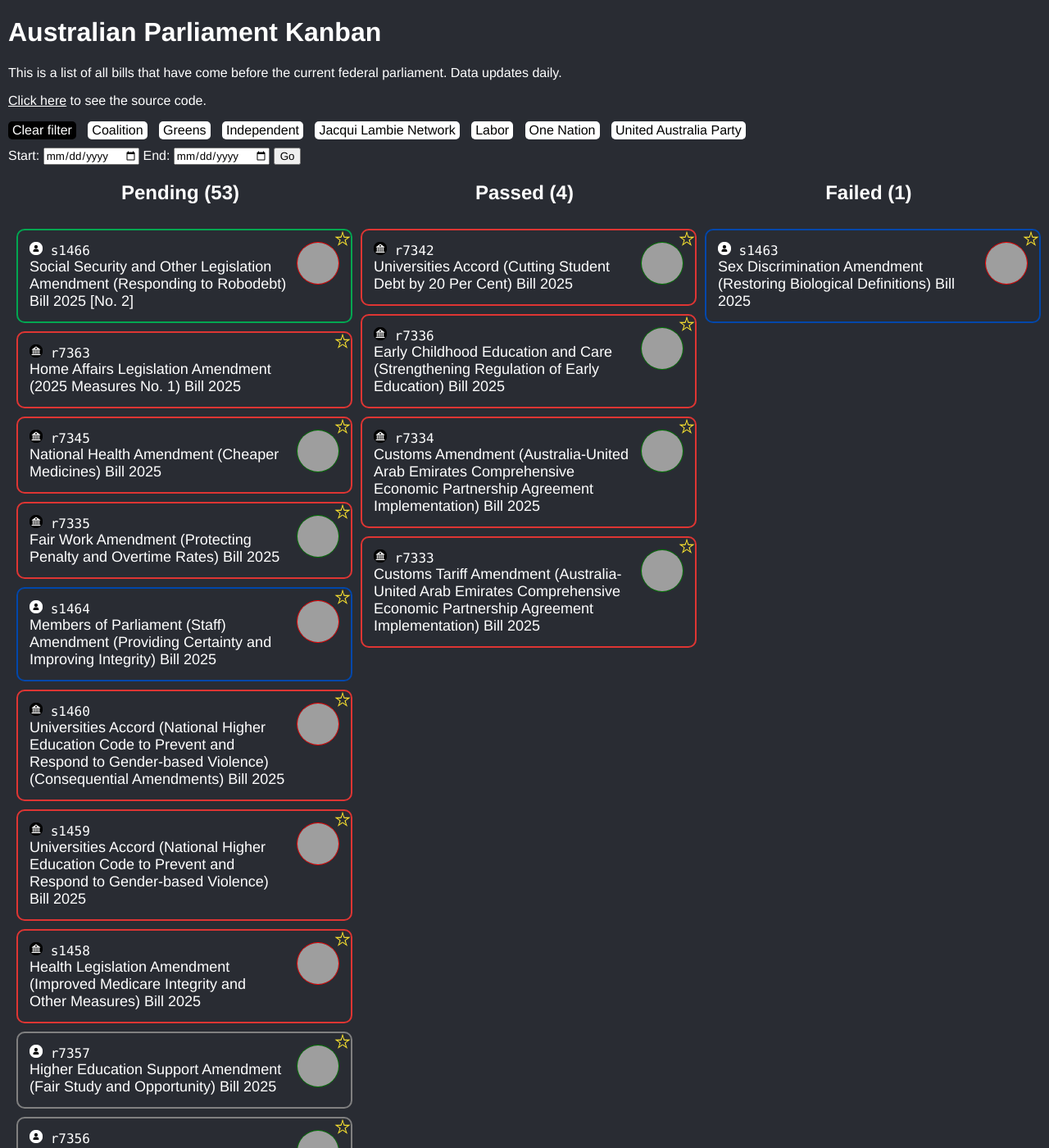
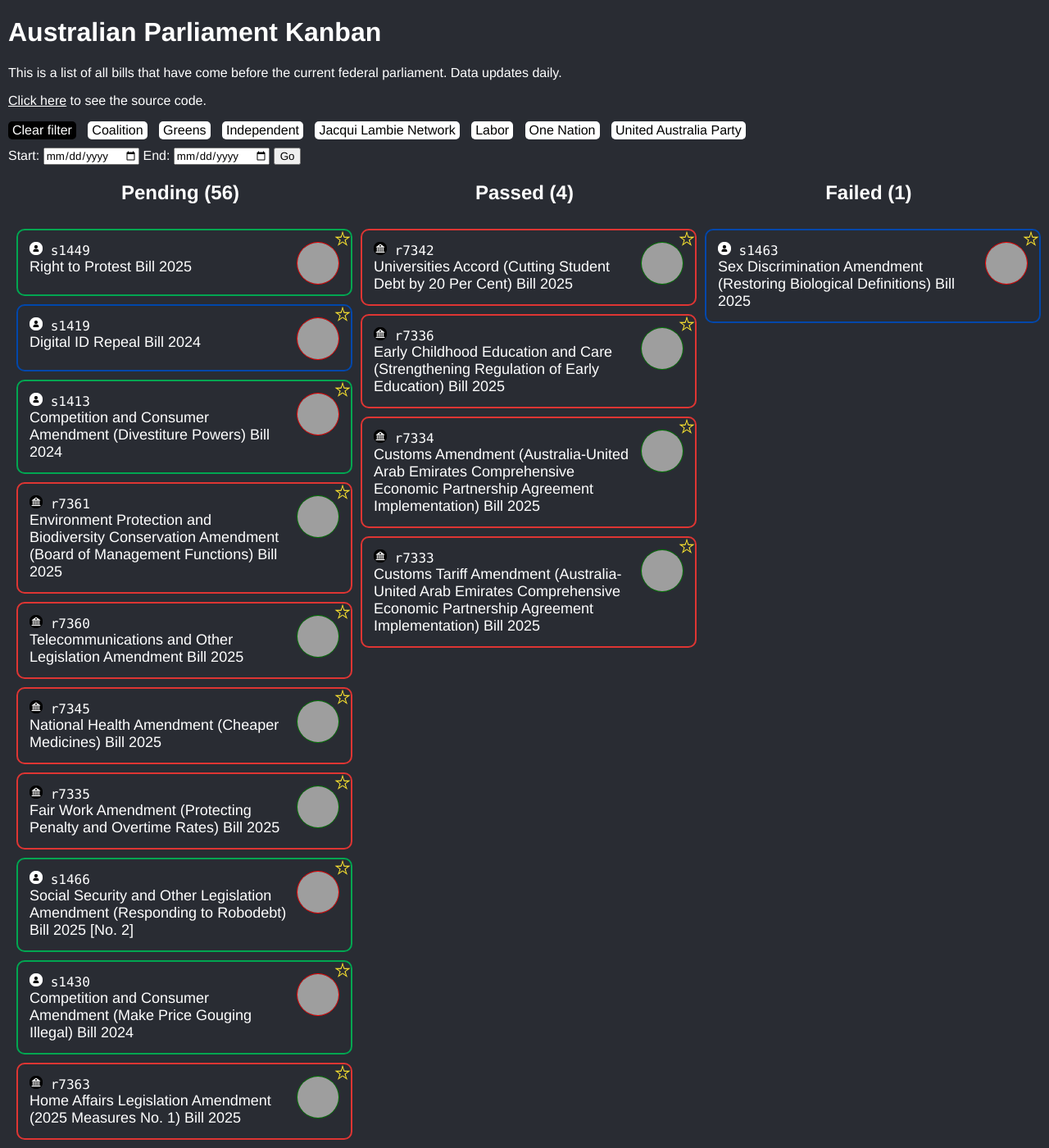
Before and after one commit to Coedice/parliament-kanban, a Jekyll site: the page built from index.html, in a window 1280 px wide and 1400 px high. Shown: the whole window at 82% size. Built offline with Jekyll 4.4.1, drawn with Linux system fonts in a browser that asks for light colours; some of the changed text lies outside the part shown; grey boxes are pictures that could not be loaded.

Commit message:
Update bill data

```diff
--- a/_data/bills.yml
+++ b/_data/bills.yml
@@ -33,7 +33,7 @@ pending:
     minister_id: "10543"
     minister_division: "Kingston"
     pdf_url: "https://parlinfo.aph.gov.au/parlInfo/download/legislation/bills/r7335_third-reps/toc_pdf/25030b01.pdf;fileType=application%2Fpdf"
-    last_updated: 2025-08-26
+    last_updated: 2025-08-27
     second_reading_hansard_url: "https://parlinfo.aph.gov.au/parlInfo/search/display/display.w3p;query=Id%3A%22chamber%2Fhansardr%2F28811%2F0012%22"
   - bill_id: "r7338"
     title: "Australian Security Intelligence Organisation Amendment Bill (No. 1) 2025"
@@ -123,7 +123,7 @@ pending:
     minister_id: "10982"
     minister_division: "Hawke"
     pdf_url: "https://parlinfo.aph.gov.au/parlInfo/download/legislation/bills/r7343_first-reps/toc_pdf/25042b01.pdf;fileType=application%2Fpdf"
-    last_updated: 2025-07-31
+    last_updated: 2025-08-26
     second_reading_hansard_url: "https://parlinfo.aph.gov.au/parlInfo/search/display/display.w3p;query=Id%3A%22chamber%2Fhansardr%2F28811%2F0020%22"
   - bill_id: "r7344"
     title: "Aged Care (Accommodation Payment Security) Levy Amendment Bill 2025"
@@ -141,7 +141,7 @@ pending:
     minister_id: "10982"
     minister_division: "Hawke"
     pdf_url: "https://parlinfo.aph.gov.au/parlInfo/download/legislation/bills/r7344_first-reps/toc_pdf/25043b01.pdf;fileType=application%2Fpdf"
-    last_updated: 2025-07-31
+    last_updated: 2025-08-26
     second_reading_hansard_url: "https://parlinfo.aph.gov.au/parlInfo/search/display/display.w3p;query=Id%3A%22chamber%2Fhansardr%2F28811%2F0024%22"
   - bill_id: "r7345"
     title: "National Health Amendment (Cheaper Medicines) Bill 2025"
@@ -159,7 +159,7 @@ pending:
     minister_id: "10086"
     minister_division: "Hindmarsh"
     pdf_url: "https://parlinfo.aph.gov.au/parlInfo/download/legislation/bills/r7345_first-reps/toc_pdf/25044b01.pdf;fileType=application%2Fpdf"
-    last_updated: 2025-08-26
+    last_updated: 2025-08-27
     second_reading_hansard_url: "https://parlinfo.aph.gov.au/parlInfo/search/display/display.w3p;query=Id%3A%22chamber%2Fhansardr%2F28814%2F0009%22"
   - bill_id: "r7346"
     title: "Repeal Net Zero Bill 2025"
@@ -377,6 +377,42 @@ pending:
     pdf_url: "https://parlinfo.aph.gov.au/parlInfo/download/legislation/bills/r7357_first-reps/toc_pdf/25056b01.pdf;fileType=application%2Fpdf"
     last_updated: 2025-08-25
     second_reading_hansard_url: "https://parlinfo.aph.gov.au/parlInfo/search/display/display.w3p;query=Id%3A%22chamber%2Fhansardr%2F28830%2F0192%22"
+  - bill_id: "r7360"
+    title: "Telecommunications and Other Legislation Amendment Bill 2025"
+    status: "Before Reps"
+    type: "Government"
+    portfolio: "Home Affairs"
+    originating_house: "House of Representatives"
+    summary: null
+    sponsor_name: null
+    sponsor_party: null
+    sponsor_id: null
+    sponsor_division: null
+    minister_name: "Tony Burke"
+    minister_party: "Labor"
+    minister_id: "10081"
+    minister_division: "Watson"
+    pdf_url: "https://parlinfo.aph.gov.au/parlInfo/download/legislation/bills/r7360_first-reps/toc_pdf/25060b01.pdf;fileType=application%2Fpdf"
+    last_updated: 2025-08-27
+    second_reading_hansard_url: "https://parlinfo.aph.gov.au/parlInfo/search/display/display.w3p;query=Id%3A%22chamber%2Fhansardr%2F28836%2F0014%22"
+  - bill_id: "r7361"
+    title: "Environment Protection and Biodiversity Conservation Amendment (Board of Management Functions) Bill 2025"
+    status: "Before Reps"
+    type: "Government"
+    portfolio: "Climate Change, Energy, the Environment and Water"
+    originating_house: "House of Representatives"
+    summary: null
+    sponsor_name: null
+    sponsor_party: null
+    sponsor_id: null
+    sponsor_division: null
+    minister_name: "Josh Wilson"
+    minister_party: "Labor"
+    minister_id: "10893"
+    minister_division: "Fremantle"
+    pdf_url: "https://parlinfo.aph.gov.au/parlInfo/download/legislation/bills/r7361_first-reps/toc_pdf/25058b01.pdf;fileType=application%2Fpdf"
+    last_updated: 2025-08-27
+    second_reading_hansard_url: "https://parlinfo.aph.gov.au/parlInfo/search/display/display.w3p;query=Id%3A%22chamber%2Fhansardr%2F28836%2F0018%22"
   - bill_id: "r7363"
     title: "Home Affairs Legislation Amendment (2025 Measures No. 1) Bill 2025"
     status: "Before Reps"
@@ -388,13 +424,13 @@ pending:
     sponsor_party: null
     sponsor_id: null
     sponsor_division: null
-    minister_name: null
+    minister_name: "Tony Burke"
     minister_party: "Labor"
-    minister_id: null
-    minister_division: null
+    minister_id: "10081"
+    minister_division: "Watson"
     pdf_url: "https://parlinfo.aph.gov.au/parlInfo/download/legislation/bills/r7363_first-reps/toc_pdf/25061b01.pdf;fileType=application%2Fpdf"
     last_updated: 2025-08-26
-    second_reading_hansard_url: null
+    second_reading_hansard_url: "https://parlinfo.aph.gov.au/parlInfo/search/display/display.w3p;query=Id%3A%22chamber%2Fhansardr%2F28833%2F0005%22"
   - bill_id: "s1174"
     title: "Broadcasting Services Amendment (Audio Description) Bill 2019"
     status: "Before Senate"
@@ -521,6 +557,24 @@ pending:
     pdf_url: "https://parlinfo.aph.gov.au/parlInfo/download/legislation/bills/s1389_first-senate/toc_pdf/23S2620.pdf;fileType=application%2Fpdf"
     last_updated: 2025-07-23
     second_reading_hansard_url: "https://parlinfo.aph.gov.au/parlInfo/search/display/display.w3p;query=Id%3A%22chamber%2Fhansards%2F27124%2F0171%22"
+  - bill_id: "s1413"
+    title: "Competition and Consumer Amendment (Divestiture Powers) Bill 2024"
+    status: "Before Senate"
+    type: "Private"
+    portfolio: null
+    originating_house: "Senate"
+    summary: "Amends the Competition and Consumer Act 2010 to enable the Court, following an application by the Australian Competition and Consumer Commission, to give directions for the purpose of securing a reduction in a corporation’s power in, or share of, the market."
+    sponsor_name: "Nick Mckim"
+    sponsor_party: "Greens"
+    sponsor_id: "10841"
+    sponsor_division: "Tasmania"
+    minister_name: null
+    minister_party: null
+    minister_id: null
+    minister_division: null
+    pdf_url: "https://parlinfo.aph.gov.au/parlInfo/download/legislation/bills/s1413_first-senate/toc_pdf/24S0620.pdf;fileType=application%2Fpdf"
+    last_updated: 2025-08-27
+    second_reading_hansard_url: "https://parlinfo.aph.gov.au/parlInfo/search/display/display.w3p;query=Id%3A%22chamber%2Fhansards%2F27581%2F0158%22"
   - bill_id: "s1416"
     title: "National Housing and Homelessness Plan Bill 2024"
     status: "Before Senate"
@@ -539,6 +593,24 @@ pending:
     pdf_url: "https://parlinfo.aph.gov.au/parlInfo/download/legislation/bills/s1416_first-senate/toc_pdf/24S1120.pdf;fileType=application%2Fpdf"
     last_updated: 2025-07-23
     second_reading_hansard_url: "https://parlinfo.aph.gov.au/parlInfo/search/display/display.w3p;query=Id%3A%22chamber%2Fhansards%2F27644%2F0100%22"
+  - bill_id: "s1419"
+    title: "Digital ID Repeal Bill 2024"
+    status: "Before Senate"
+    type: "Private"
+    portfolio: null
+    originating_house: "Senate"
+    summary: "Repeals the Digital ID Act 2024 and Digital ID (Transitional and Consequential Provisions) Act 2024. Also makes consequential amendments to 6 Acts."
+    sponsor_name: "Alex Antic"
+    sponsor_party: "Liberal"
+    sponsor_id: "10954"
+    sponsor_division: "SA"
+    minister_name: null
+    minister_party: null
+    minister_id: null
+    minister_division: null
+    pdf_url: "https://parlinfo.aph.gov.au/parlInfo/download/legislation/bills/s1419_first-senate/toc_pdf/24S1220.pdf;fileType=application%2Fpdf"
+    last_updated: 2025-08-27
+    second_reading_hansard_url: "https://parlinfo.aph.gov.au/parlInfo/search/display/display.w3p;query=Id%3A%22chamber%2Fhansards%2F27645%2F0232%22"
   - bill_id: "s1427"
     title: "Housing Investment Probity Bill 2024"
     status: "Before Senate"
@@ -557,6 +629,24 @@ pending:
     pdf_url: "https://parlinfo.aph.gov.au/parlInfo/download/legislation/bills/s1427_first-senate/toc_pdf/24S1720.pdf;fileType=application%2Fpdf"
     last_updated: 2025-07-30
     second_reading_hansard_url: "https://parlinfo.aph.gov.au/parlInfo/search/display/display.w3p;query=Id%3A%22chamber%2Fhansards%2F28060%2F0198%22"
+  - bill_id: "s1430"
+    title: "Competition and Consumer Amendment (Make Price Gouging Illegal) Bill 2024"
+    status: "Before Senate"
+    type: "Private"
+    portfolio: null
+    originating_house: "Senate"
+    summary: "Amends the Competition and Consumer Act 2010 to prohibit a corporation with substantial market power from engaging in conduct that results in, or is likely to result in, an excessive price being charged for a good or service."
+    sponsor_name: "Nick Mckim"
+    sponsor_party: "Greens"
+    sponsor_id: "10841"
+    sponsor_division: "Tasmania"
+    minister_name: null
+    minister_party: null
+    minister_id: null
+    minister_division: null
+    pdf_url: "https://parlinfo.aph.gov.au/parlInfo/download/legislation/bills/s1430_first-senate/toc_pdf/24S2020.pdf;fileType=application%2Fpdf"
+    last_updated: 2025-08-26
+    second_reading_hansard_url: "https://parlinfo.aph.gov.au/parlInfo/search/display/display.w3p;query=Id%3A%22chamber%2Fhansards%2F28046%2F0126%22"
   - bill_id: "s1432"
     title: "Interactive Gambling Amendment (Ban Gambling Ads) Bill 2024"
     status: "Before Senate"
@@ -735,7 +825,7 @@ pending:
     minister_id: null
     minister_division: null
     pdf_url: "https://parlinfo.aph.gov.au/parlInfo/download/legislation/bills/s1449_first-senate/toc_pdf/25S0920.pdf;fileType=application%2Fpdf"
-    last_updated: 2025-07-23
+    last_updated: 2025-08-27
     second_reading_hansard_url: "https://parlinfo.aph.gov.au/parlInfo/search/display/display.w3p;query=Id%3A%22chamber%2Fhansards%2F28695%2F0077%22"
   - bill_id: "s1451"
     title: "Higher Education Support Amendment (End Dirty University Partnerships) Bill 2025"
@@ -827,42 +917,6 @@ pending:
     pdf_url: "https://parlinfo.aph.gov.au/parlInfo/download/legislation/bills/s1458_first-senate/toc_pdf/2503620.pdf;fileType=application%2Fpdf"
     last_updated: 2025-08-25
     second_reading_hansard_url: "https://parlinfo.aph.gov.au/parlInfo/search/display/display.w3p;query=Id%3A%22chamber%2Fhansards%2F28816%2F0165%22"
-  - bill_id: "s1459"
-    title: "Universities Accord (National Higher Education Code to Prevent and Respond to Gender-based Violence) Bill 2025"
-    status: "Before Reps"
-    type: "Government"
-    portfolio: "Education"
-    originating_house: "Senate"
-    summary: "Introduced with the Universities Accord (National Higher Education Code to Prevent and Respond to Gender-based Violence) (Consequential Amendments) Bill 2025, the bill provides for a National Higher Education Code to Prevent and Respond to Gender-based Violence which may impose certain requirements and standards on higher education providers in relation to gender-based violence."
-    sponsor_name: null
-    sponsor_party: null
-    sponsor_id: null
-    sponsor_division: null
-    minister_name: "Katy Gallagher"
-    minister_party: "Labor"
-    minister_id: "10838"
-    minister_division: "ACT"
-    pdf_url: "https://parlinfo.aph.gov.au/parlInfo/download/legislation/bills/s1459_first-senate/toc_pdf/2504020.pdf;fileType=application%2Fpdf"
-    last_updated: 2025-08-25
-    second_reading_hansard_url: "https://parlinfo.aph.gov.au/parlInfo/search/display/display.w3p;query=Id%3A%22chamber%2Fhansards%2F28816%2F0170%22"
-  - bill_id: "s1460"
-    title: "Universities Accord (National Higher Education Code to Prevent and Respond to Gender-based Violence) (Consequential Amendments) Bill 2025"
-    status: "Before Reps"
-    type: "Government"
-    portfolio: "Education"
-    originating_house: "Senate"
-    summary: "Introduced with the Universities Accord (National Higher Education Code to Prevent and Respond to Gender-based Violence) Bill 2025, the bill amends the Higher Education Support Act 2003 to make compliance with the National Higher Education Code to Prevent and Respond to Gender-based Violence a quality and accountability requirement for higher education providers approved under the Act."
-    sponsor_name: null
-    sponsor_party: null
-    sponsor_id: null
-    sponsor_division: null
-    minister_name: "Katy Gallagher"
-    minister_party: "Labor"
-    minister_id: "10838"
-    minister_division: "ACT"
-    pdf_url: "https://parlinfo.aph.gov.au/parlInfo/download/legislation/bills/s1460_first-senate/toc_pdf/2503920.pdf;fileType=application%2Fpdf"
-    last_updated: 2025-08-25
-    second_reading_hansard_url: "https://parlinfo.aph.gov.au/parlInfo/search/display/display.w3p;query=Id%3A%22chamber%2Fhansards%2F28816%2F0170%22"
   - bill_id: "s1461"
     title: "Electoral Legislation Amendment (Electoral Communications) Bill 2025 (No. 2)"
     status: "Before Senate"
@@ -934,7 +988,7 @@ pending:
     minister_division: null
     pdf_url: "https://parlinfo.aph.gov.au/parlInfo/download/legislation/bills/s1466_first-senate/toc_pdf/25S1920.pdf;fileType=application%2Fpdf"
     last_updated: 2025-08-26
-    second_reading_hansard_url: null
+    second_reading_hansard_url: "https://parlinfo.aph.gov.au/parlInfo/search/display/display.w3p;query=Id%3A%22chamber%2Fhansards%2F28834%2F0127%22"
   - bill_id: "s996"
     title: "Landholders&rsquo; Right to Refuse (Gas and Coal) Bill 2015"
     status: "Before Senate"
```
